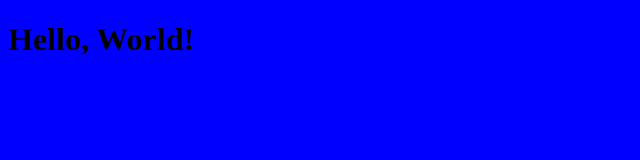
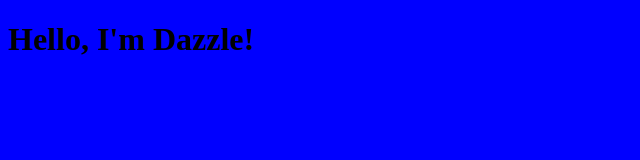
Before and after one commit to dazdazah/dazdazah.github.io, a plain HTML site: page index.html in a window 1280 px wide. Shown: the whole page, without its empty margins (0-640 px from the left). Drawn offline with Linux system fonts and the light colour scheme.

Commit message:
Changed to I'm Dazzle

```diff
--- a/index.html
+++ b/index.html
@@ -4,6 +4,6 @@
         <link rel="stylesheet" href="style.css">
     </head>
     <body>
-        <h1>Hello, World!</h1>
+        <h1>Hello, I'm Dazzle!</h1>
     </body>
 </html>
```
